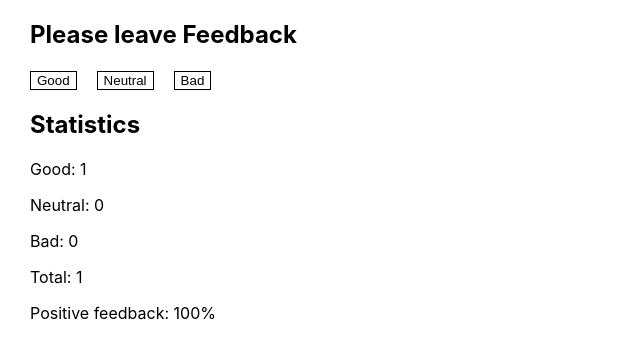
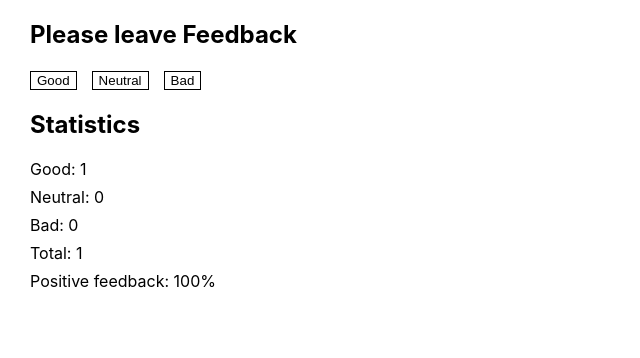
Before and after one commit to szkic/goit-react-hw-02-feedback, a React (Create React App) app: page / in a window 1280 px wide. Both pictures are taken after a click on the button "Good". Shown: the top 358 px of the page, without its empty margins (0-640 px from the left). Built offline with nearby package versions, Linux system fonts and the light colour scheme.

Commit message:
added styles

```diff
--- a/src/components/FeedbackOptions.jsx
+++ b/src/components/FeedbackOptions/FeedbackOptions.jsx
@@ -1,8 +1,16 @@
+import css from './FeedbackOptions.module.css';
+
 export const FeedbackOptions = ({ options, onLeaveFeedback }) => (
   <>
     {options.map((name, index) => {
       return (
-        <button type="button" onClick={onLeaveFeedback} name={name} key={index}>
+        <button
+          type="button"
+          onClick={onLeaveFeedback}
+          name={name}
+          key={index}
+          className={css.btn}
+        >
           {name.charAt(0).toUpperCase() + name.slice(1)}
         </button>
       );
--- /dev/null
+++ b/src/components/FeedbackOptions/FeedbackOptions.module.css
@@ -0,0 +1,6 @@
+.btn {
+  margin-right: 15px;
+  background-color: white;
+  border: 1px solid black;
+  box-shadow: 5px 8px 24px -19px rgba(66, 68, 90, 1);
+}
--- a/src/components/Section.jsx
+++ b/src/components/Section/Section.jsx
@@ -1,5 +1,7 @@
+import css from './Section.module.css';
+
 export const Section = ({ title, children }) => (
-  <div>
+  <div className={css.section}>
     <h2>{title}</h2>
     {children}
   </div>
--- /dev/null
+++ b/src/components/Section/Section.module.css
@@ -0,0 +1,3 @@
+.section {
+  padding-left: 30px;
+}
--- a/src/components/Statistics.jsx
+++ /dev/null
@@ -1,20 +0,0 @@
-export const Statistics = ({
-  good,
-  neutral,
-  bad,
-  total,
-  positivePercentage,
-}) => (
-  <>
-    {total === 0 && <h4>No feedback given</h4>}
-    {total > 0 && (
-      <>
-        <p>Good: {good}</p>
-        <p>Neutral: {neutral}</p>
-        <p>Bad: {bad}</p>
-        <p>Total: {total}</p>
-        <p>Positive feedback: {positivePercentage}</p>
-      </>
-    )}
-  </>
-);
--- /dev/null
+++ b/src/components/Statistics/Statistics.jsx
@@ -0,0 +1,27 @@
+import css from './Statistics.module.css';
+
+export const Statistics = ({
+  good,
+  neutral,
+  bad,
+  total,
+  positivePercentage,
+}) => (
+  <>
+    {total === 0 ? (
+      <h4>No feedback given</h4>
+    ) : (
+      <>
+        <ul className={css.statList}>
+          <li className={css.statName}>Good: {good}</li>
+          <li className={css.statName}>Neutral: {neutral}</li>
+          <li className={css.statName}>Bad: {bad}</li>
+          <li className={css.statName}>Total: {total}</li>
+          <li className={css.statName}>
+            Positive feedback: {positivePercentage}
+          </li>
+        </ul>
+      </>
+    )}
+  </>
+);
--- /dev/null
+++ b/src/components/Statistics/Statistics.module.css
@@ -0,0 +1,8 @@
+.statList {
+  list-style: none;
+  padding: 0;
+}
+
+.statName {
+  margin-bottom: 8px;
+}
--- a/src/index.css
+++ b/src/index.css
@@ -7,17 +7,9 @@ body {
     sans-serif;
   -webkit-font-smoothing: antialiased;
   -moz-osx-font-smoothing: grayscale;
-
-  padding-left: 30px;
 }
 
 code {
   font-family: source-code-pro, Menlo, Monaco, Consolas, 'Courier New',
     monospace;
 }
-
-button {
-  margin-right: 20px;
-  background-color: white;
-  border: 1px solid black;
-}
```
Also changed, not shown: src/components/App.jsx (+3 -5 lines).
